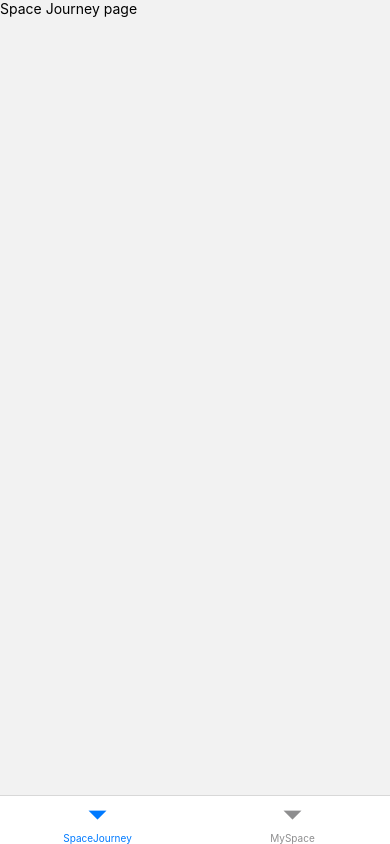
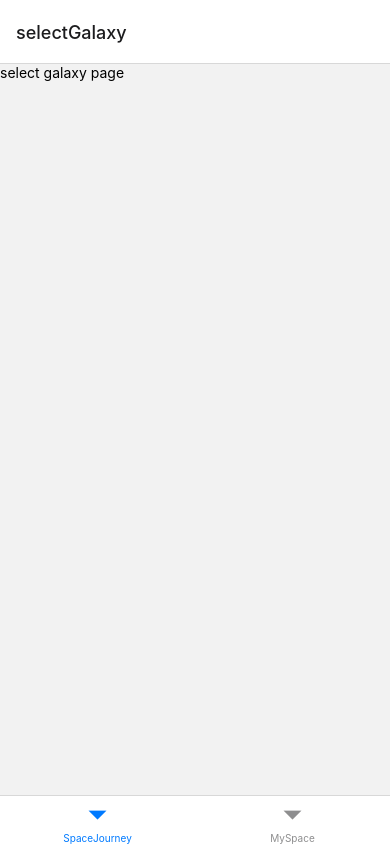
Before and after one commit to jiwon79/Muspace-App, a React Native app: screen /SpaceJourney in a window 390 px wide. Built offline with nearby package versions, Linux system fonts and the light colour scheme; what react-native, react-native-expo-viewport-units would draw is missing.

Commit message:
feat: Add SpaceJourney navigation

```diff
--- a/Navigations/MainBottomNav.js
+++ b/Navigations/MainBottomNav.js
@@ -4,8 +4,8 @@ import { NavigationContainer, getFocusedRouteNameFromRoute } from '@react-naviga
 import { createBottomTabNavigator } from '@react-navigation/bottom-tabs';
 
 import MySpaceNav from './MySpaceNav';
+import SpaceJourneyNav from './SpaceJourneyNav';
 import OurSpace from './../Screens/OurSpace';
-import SpaceJourney from './../Screens/SpaceJourney';
 
 const Tab = createBottomTabNavigator();
 
@@ -27,7 +27,7 @@ export default function MainBottomNav() {
       >
         <Tab.Screen
           name="SpaceJourney"
-          component={SpaceJourney}
+          component={SpaceJourneyNav}
         />
         <Tab.Screen
           name="MySpace"
--- /dev/null
+++ b/Navigations/SpaceJourneyNav.js
@@ -0,0 +1,26 @@
+import React from 'react'
+import { View, Text } from 'react-native'
+import { NavigationContainer } from '@react-navigation/native';
+import { createStackNavigator } from '@react-navigation/stack';
+
+import SelectGalaxy from '../Screens/SpaceJourney/SelectGalaxy';
+import JourneyGalaxy from '../Screens/SpaceJourney/JourneyGalaxy';
+
+const Stack = createStackNavigator();
+
+export default function SpaceJourneyNav() {
+  return (
+    <Stack.Navigator
+      initialRouteName="selectGalaxy"
+    >
+      <Stack.Screen
+        name="selectGalaxy"
+        component={SelectGalaxy}
+      />
+      <Stack.Screen
+        name="JourneyGalaxy"
+        component={JourneyGalaxy}
+      />
+    </Stack.Navigator>
+  )
+}
--- /dev/null
+++ b/Screens/SpaceJourney/JourneyGalaxy.js
@@ -0,0 +1,10 @@
+import React from 'react'
+import { View, Text } from 'react-native'
+
+export default function JourneyGalaxy() {
+  return (
+    <View>
+      <Text>journey galaxy page</Text>
+    </View>
+  )
+}
--- /dev/null
+++ b/Screens/SpaceJourney/SelectGalaxy.js
@@ -0,0 +1,10 @@
+import React from 'react'
+import { View, Text } from 'react-native'
+
+export default function SelectGalaxy() {
+  return (
+    <View>
+      <Text>select galaxy page</Text>
+    </View>
+  )
+}
```
